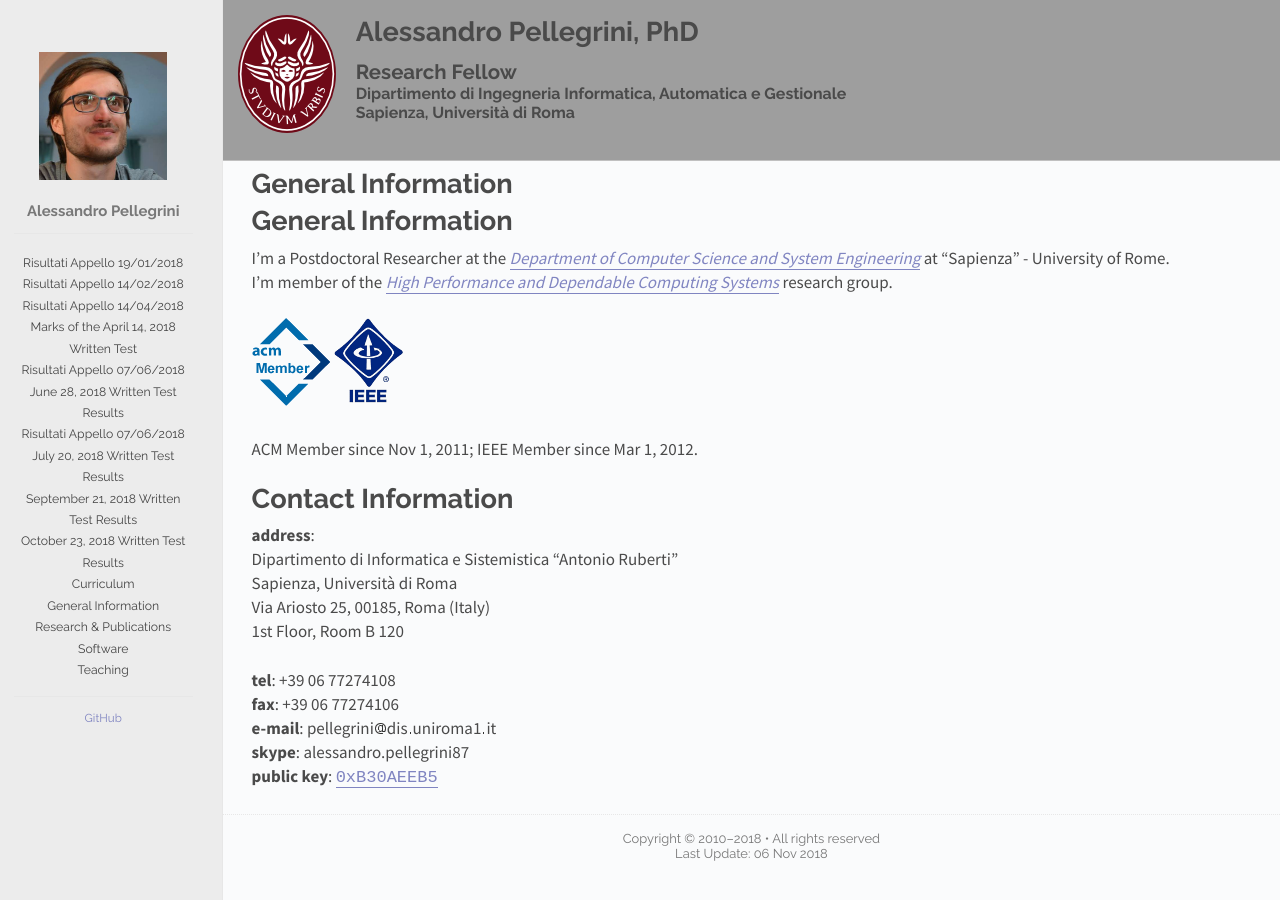
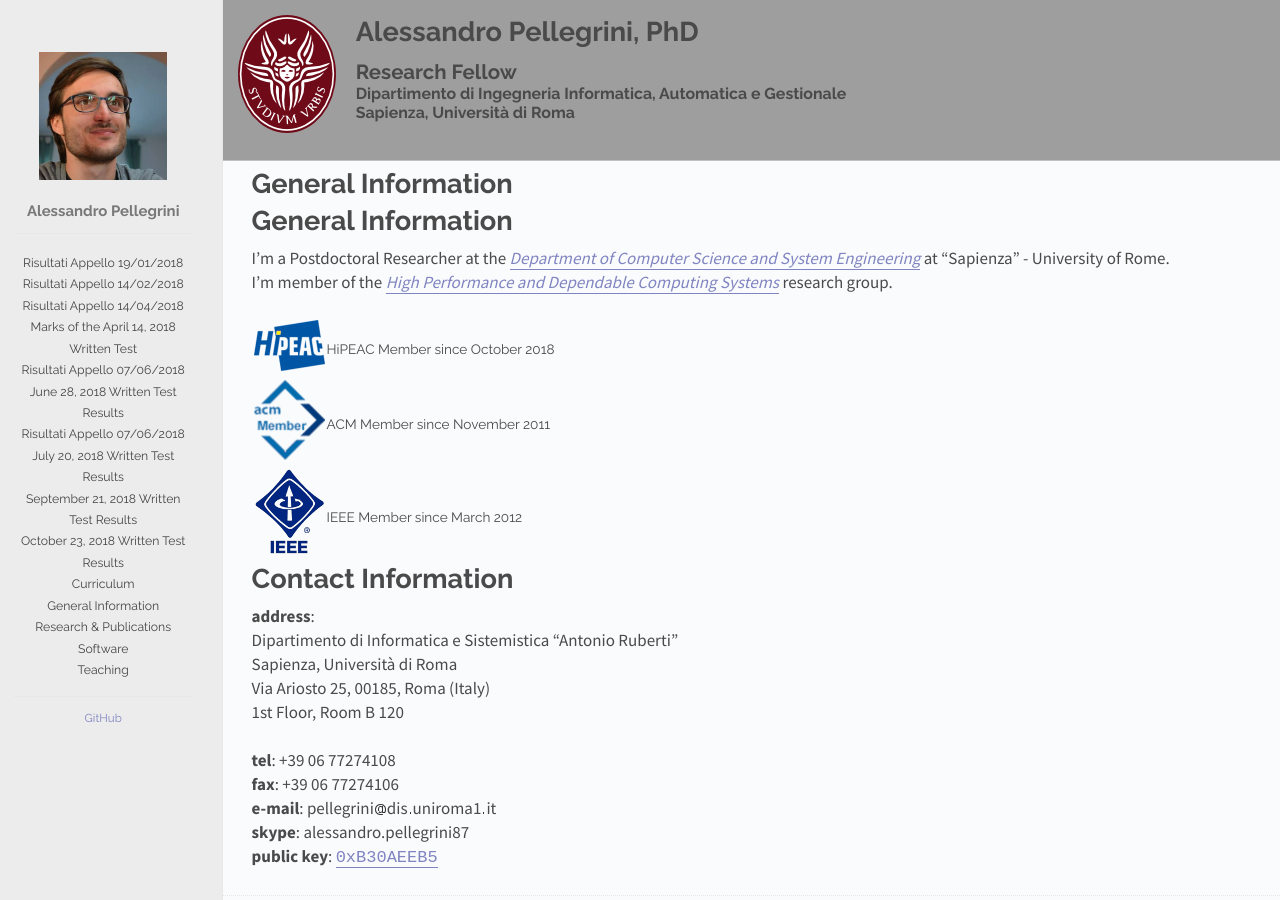
Before and after one commit to alessandropellegrini/personal-website, a Jekyll site: the page built from index.md, in a window 1280 px wide. Built offline with Jekyll 4.4.1, drawn with Linux system fonts in a browser that asks for light colours; our own code applies the rules of GitHub Pages for plain Markdown files.

Commit message:
Add HiPEAC Membership
Signed-off-by: Alessandro Pellegrini <pellegrini@dis.uniroma1.it>

```diff
--- a/index.md
+++ b/index.md
@@ -8,10 +8,10 @@ General Information
 I'm a Postdoctoral Researcher at the *[Department of Computer Science and System Engineering](http://www.dis.uniroma1.it/)* at "Sapienza" - University of Rome.
 I'm member of the *[High Performance and Dependable Computing Systems](http://www.dis.uniroma1.it/~hpdcs)* research group.<br/>
 
-![ACM Member]({{ site.url }}/images/ACM_member.png)
-![IEEE Member]({{ site.url }}/images/IEEE_member.png)
 
-ACM Member since Nov 1, 2011; IEEE Member since Mar 1, 2012.
+| ![HiPEAC Member]({{ site.url }}/images/hipeac.png) | HiPEAC Member since October 2018 |
+| ![ACM Member]({{ site.url }}/images/ACM_member.png)    | ACM Member since November 2011   |
+| ![IEEE Member]({{ site.url }}/images/IEEE_member.png)  | IEEE Member since March 2012     |
 
 
 Contact Information
```
Also changed, not shown: images/ACM_member.png, images/hipeac.png (added).
